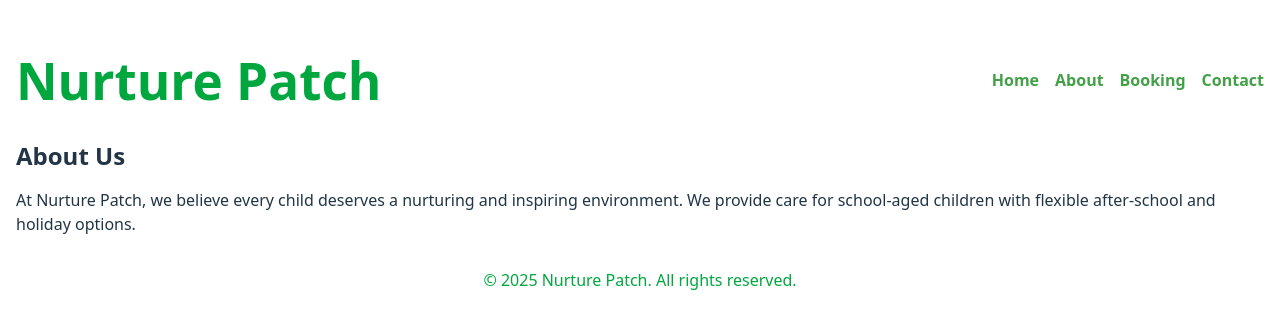
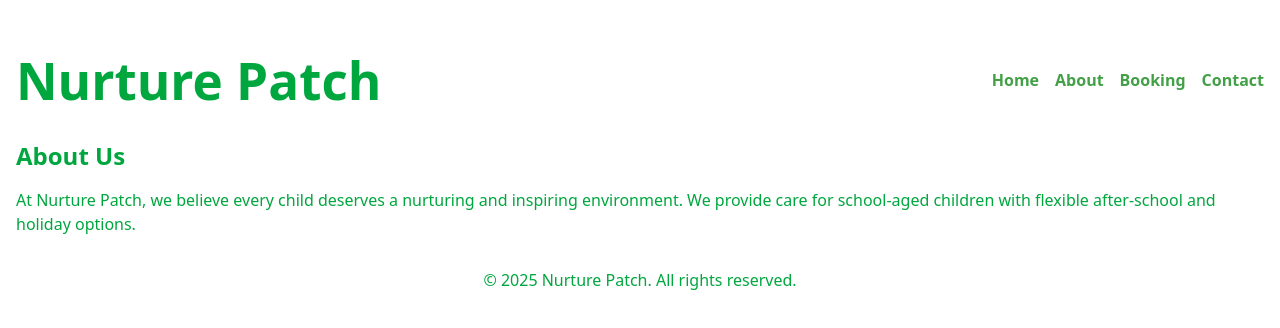
Before and after one commit to oluwaseunolusanya/nurture-patch, a React (Vite) app: page /about in a window 1280 px wide. Shown: the part 228-556 px from the top of the page. Built offline with nearby package versions, Linux system fonts and the light colour scheme.

Commit message:
Update About page.

```diff
--- a/src/pages/About.jsx
+++ b/src/pages/About.jsx
@@ -2,7 +2,7 @@ import React from 'react';
 
 function About() {
   return (
-    <section>
+    <section className='text-green-600'>
       <h2 className="text-2xl font-bold mb-4">About Us</h2>
       <p>At Nurture Patch, we believe every child deserves a nurturing and inspiring environment.
       We provide care for school-aged children with flexible after-school and holiday options.</p>
```
